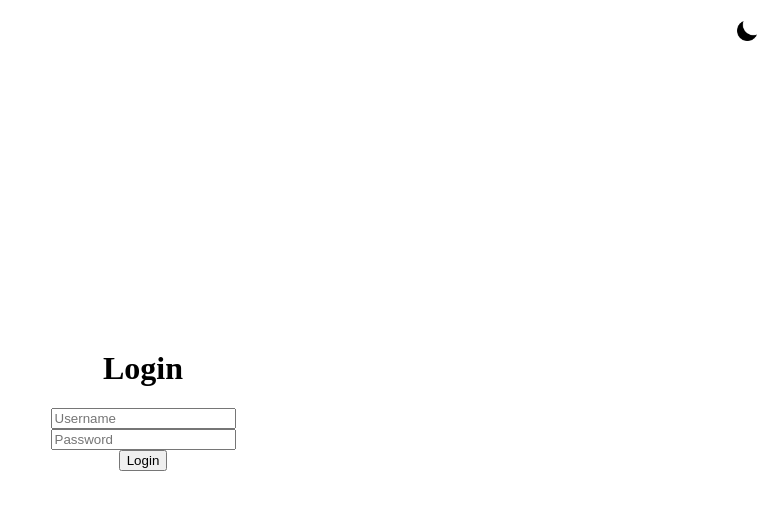
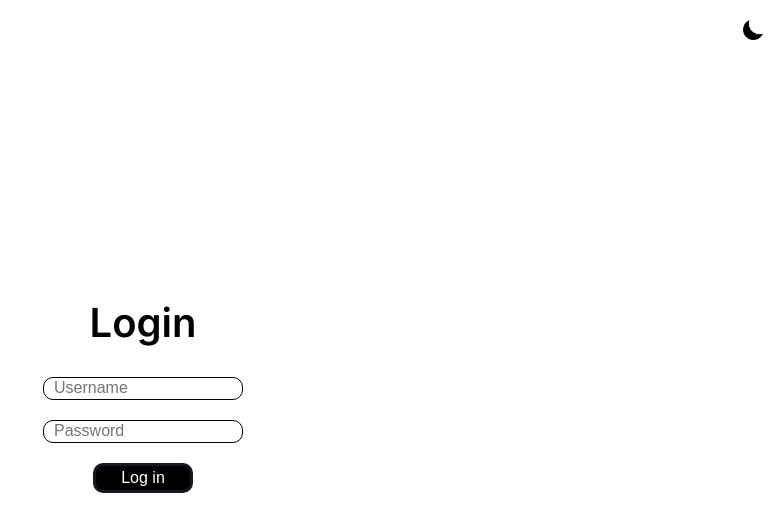
Before and after one commit to WoodenBrick1/Song-Reviewer, a React (Vite) app: page / in a window 1280 px wide. Shown: the top 532 px of the page, without its empty margins (497-1280 px from the left). Built offline with nearby package versions, Linux system fonts and the light colour scheme.

Commit message:
Improve Top Bar

```diff
--- a/index.html
+++ b/index.html
@@ -2,7 +2,10 @@
 <html lang="en">
   <head>
     <meta charset="UTF-8" />
-    <link rel="icon" type="image/svg+xml" href="/vite.svg" />
+    <link rel="preconnect" href="https://fonts.googleapis.com">
+    <link rel="preconnect" href="https://fonts.gstatic.com" crossorigin>
+    <link href="https://fonts.googleapis.com/css2?family=Inter:ital,opsz,wght@0,14..32,100..900;1,14..32,100..900&family=Roboto:ital,wght@0,100;0,300;0,400;0,500;0,700;0,900;1,100;1,300;1,400;1,500;1,700;1,900&display=swap" rel="stylesheet">
+
     <meta name="viewport" content="width=device-width, initial-scale=1.0" />
     <title>Vite + React</title>
   </head>
--- a/src/App.jsx
+++ b/src/App.jsx
@@ -1,6 +1,8 @@
 import {useState, useEffect} from "react";
+import "./styles/App.css"
 import SongReviewer from "./components/SongReviewer";
 import Login from "./components/Login";
+
 
 function App() {
     const [loggedIn, setLoggedIn] = useState(false);
--- a/src/components/Login.jsx
+++ b/src/components/Login.jsx
@@ -15,7 +15,7 @@ function Login(props) {
             <h1>Login</h1>
             <input type="text" placeholder="Username" />
             <input type="password" placeholder="Password" />
-            <button onClick={checkLogin}>Login</button>
+            <button onClick={checkLogin} className={`login-button ${props.darkMode ? "dark-mode" : ""}`}>Log in</button>
 
             <button className="dark-mode-button-login" onClick={() => props.setDarkTheme(!props.darkMode)}>{props.darkMode ? <img src={sun} alt="sun" className="dark-mode-icon"/> : <img src={moon} alt="moon" className="dark-mode-icon"/>}</button>
         </div>
--- a/src/components/SongReviewer.jsx
+++ b/src/components/SongReviewer.jsx
@@ -1,14 +1,11 @@
 import Search from "./search"
 import TopBar from "./topBar"
 
+import "../styles/SongReviewer.css"
 function SongReviewer(props) {
     return (
         <>
-        <header>
-          <h1 className="title">Song Reviewer</h1>
-          <TopBar setDarkTheme={props.setDarkTheme} darkMode={props.darkMode}/>
-        </header>
-
+        <TopBar setDarkTheme={props.setDarkTheme} darkMode={props.darkMode}/>
         <Search />
       </>
     )
--- a/src/components/topBar.jsx
+++ b/src/components/topBar.jsx
@@ -1,8 +1,11 @@
+import "../styles/topBar.css"
 
-function TopBar() {
+function TopBar(props) {
 
     return (
-    <div className="top-bar">
+    <header className = {`${props.darkMode ? "dark-mode" : ""}`}>
+        <h1 className="title">Song Reviewer</h1>
+        <div className={`menu ${props.darkMode ? "dark-mode" : ""}`}>
             <button>Search</button>
             <button>Logout</button>
             <button>Profile</button>
@@ -10,6 +13,7 @@ function TopBar() {
             <button>Help</button>
             <button>About</button>
         </div>
+    </header>
     )
 }
 
--- a/src/styles/App.css
+++ b/src/styles/App.css
@@ -0,0 +1,10 @@
+* {
+    margin: 0;
+    padding: 0;
+    box-sizing: border-box;
+}
+
+:root {
+    font-size: 16px;
+    font-family: "Inter", "sans-serif";
+}
--- a/src/styles/index.css
+++ b/src/styles/index.css
@@ -5,6 +5,6 @@ body {
 }
 
 body.dark-mode {
-    background-color: #07010c;
+    background-color: #121212;
     color: #ffffff;
 }
--- a/src/styles/login.css
+++ b/src/styles/login.css
@@ -4,6 +4,53 @@
     align-items: center;
     justify-content: center;
     height: 100vh;
+    gap: 10px;
+}
+
+.login-container h1 {
+    font-size: 40px;
+    font-weight: 600;
+    margin-bottom: 20px;
+}
+
+.login-container input {
+    width: 200px;
+    height: 23px;
+    border-radius: 10px;
+    border: 1px solid #000000;
+    padding: 10px;
+    font-size: 16px;
+    font-weight: 500;
+    margin-bottom: 10px;
+}
+
+.login-button {
+    width: 100px;
+    height: 30px;
+    font-size: 16px;
+    font-weight: 500;
+    margin-bottom: 10px;
+    cursor: pointer;
+    transition: background-color 0.3s ease;
+    background-color: #000000;
+    color: #ffffff;
+    border: 3px solid #1a1624;
+    border-radius: 10px;
+}
+
+.login-button.dark-mode {
+    background-color: #bbbbbb;
+    color: #000000;
+}
+
+.login-button:hover {
+    background-color: hsl(0, 0%, 21%);
+    border: none;
+}
+
+.login-button.dark-mode:hover {
+    background-color: #000000;
+    color: #ffffff;
 }
 
 
--- /dev/null
+++ b/src/styles/topBar.css
@@ -0,0 +1,41 @@
+
+:root {
+    --button-height: 20px;
+}
+header {
+    height: 10vh;
+    position: relative;
+}
+header h1 {
+    text-align: center;
+    font-size: 2.7rem;
+
+    padding-top: 10px;
+}
+.menu {
+    display: flex;
+    justify-content: center;
+    gap: 40px;
+
+    width: 100vw;
+    position: absolute;
+    bottom: calc(var(--button-height) * -1);
+
+
+}
+header.dark-mode {
+    background-color: #0D0D0D;
+    border-bottom: 1px solid #00FF85;
+    box-shadow: 2px 2px 2px 1px #00FF85;
+}
+
+.menu button {
+    width: 70px;
+    height: var(--button-height);
+}
+.menu.dark-mode button {
+    background-color: rgb(24, 1, 8);
+    color: white;
+    border: 1px solid #00FF85;
+    box-shadow: 2px 2px 2px 1px #00FF85;
+}
```
Also changed, not shown: src/styles/SongReviewer.css (added). Lines whose indentation alone changed are shown as unchanged.
